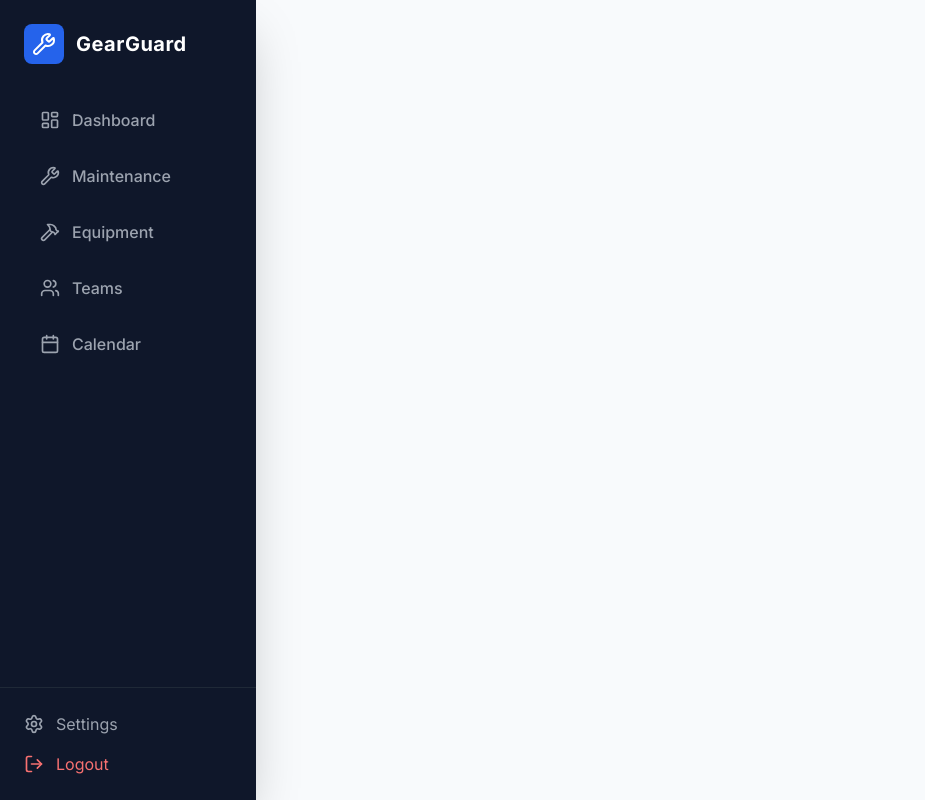
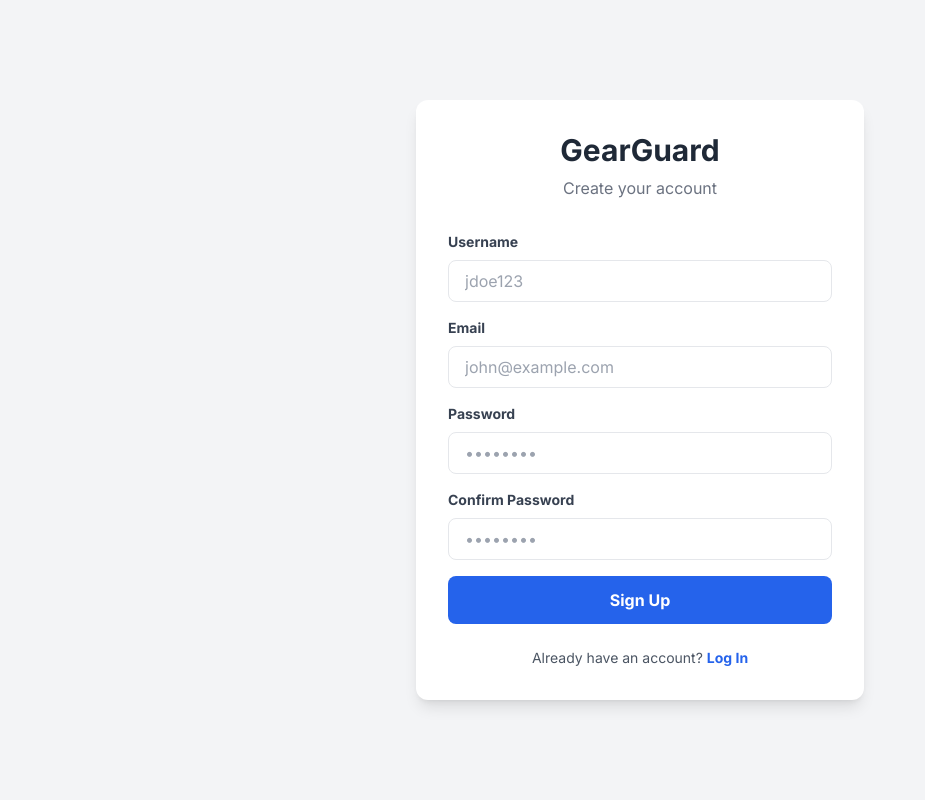
Before and after one commit to daivikp40/gearguard, a React (Vite) app in the folder client/: page /signup in a window 1280 px wide. Shown: the whole page, without its empty margins (0-925 px from the left). Built offline with nearby package versions, Linux system fonts and the light colour scheme.

Commit message:
Fix signup page

```diff
--- a/client/src/pages/Signup.jsx
+++ b/client/src/pages/Signup.jsx
@@ -1,106 +1,141 @@
 import React, { useState } from 'react';
-import { LayoutDashboard, Wrench, Hammer, Users, Calendar, LogOut, Settings, Menu, X } from 'lucide-react';
-import { useLocation, useNavigate } from 'react-router-dom';
+import { Link, useNavigate } from 'react-router-dom';
+import axios from 'axios';
+import { API_URL } from '../config'; // Make sure this path is correct for your project
 
-const Sidebar = () => {
-    const location = useLocation();
+const Signup = () => {
     const navigate = useNavigate();
-    const [isOpen, setIsOpen] = useState(false); // State to toggle menu on mobile
+    const [error, setError] = useState('');
+    const [loading, setLoading] = useState(false);
 
-    const menuItems = [
-        { name: "Dashboard", icon: LayoutDashboard, path: "/dashboard" },
-        { name: "Maintenance", icon: Wrench, path: "/maintenance" },
-        { name: "Equipment", icon: Hammer, path: "/equipment" },
-        { name: "Teams", icon: Users, path: "/teams" },
-        { name: "Calendar", icon: Calendar, path: "/calendar" },
-    ];
+    // Form State
+    const [formData, setFormData] = useState({
+        username: '',
+        email: '',
+        password: '',
+        confirmPassword: ''
+    });
 
-    const handleNavigate = (path) => {
-        navigate(path);
-        setIsOpen(false); // Close menu after clicking (for mobile)
+    const handleChange = (e) => {
+        setFormData({ ...formData, [e.target.name]: e.target.value });
     };
 
-    const handleLogout = () => {
-        localStorage.removeItem("user");
-        navigate("/login");
+    const handleSubmit = async (e) => {
+        e.preventDefault();
+        setError('');
+
+        // 1. Basic Validation
+        if (formData.password !== formData.confirmPassword) {
+            return setError("Passwords do not match");
+        }
+
+        try {
+            setLoading(true);
+            // 2. Send Data to Backend
+            // Make sure your backend has a route: POST /api/auth/register
+            await axios.post(`${API_URL}/auth/register`, {
+                username: formData.username,
+                email: formData.email,
+                password: formData.password
+            });
+
+            // 3. Success! Redirect to Login
+            alert("Account created! Please log in.");
+            navigate('/login');
+
+        } catch (err) {
+            console.error(err);
+            setError(err.response?.data?.message || "Error creating account. Try again.");
+        } finally {
+            setLoading(false);
+        }
     };
 
     return (
-        <>
-            {/* --- MOBILE MENU BUTTON (Visible only on small screens) --- */}
-            <button
-                onClick={() => setIsOpen(!isOpen)}
-                className="md:hidden fixed top-4 left-4 z-50 bg-blue-600 text-white p-2 rounded-lg shadow-lg hover:bg-blue-700 transition-colors"
-            >
-                {isOpen ? <X size={24} /> : <Menu size={24} />}
-            </button>
+        <div className="min-h-screen flex items-center justify-center bg-gray-100 p-4">
+            <div className="max-w-md w-full bg-white rounded-xl shadow-lg p-8">
+                {/* Header */}
+                <div className="text-center mb-8">
+                    <h1 className="text-3xl font-bold text-gray-800">GearGuard</h1>
+                    <p className="text-gray-500 mt-2">Create your account</p>
+                </div>
 
-            {/* --- OVERLAY (Background dimmer when menu is open) --- */}
-            {isOpen && (
-                <div
-                    className="md:hidden fixed inset-0 bg-black/50 z-40 backdrop-blur-sm"
-                    onClick={() => setIsOpen(false)}
-                />
-            )}
+                {/* Error Message */}
+                {error && (
+                    <div className="bg-red-50 text-red-600 p-3 rounded-lg mb-4 text-sm text-center">
+                        {error}
+                    </div>
+                )}
 
-            {/* --- SIDEBAR --- */}
-            <div className={`
-                h-screen w-64 bg-[#0f172a] text-white fixed left-0 top-0 flex flex-col justify-between z-50 shadow-2xl transition-transform duration-300
-                ${isOpen ? "translate-x-0" : "-translate-x-full"}
-                md:translate-x-0
-            `}>
-                {/* Logo Area */}
-                <div className="p-6">
-                    <div className="flex items-center gap-3 mb-8">
-                        <div className="bg-blue-600 p-2 rounded-lg">
-                            <Wrench size={24} />
-                        </div>
-                        <span className="text-xl font-bold tracking-wide">GearGuard</span>
+                {/* Form */}
+                <form onSubmit={handleSubmit} className="space-y-4">
+                    <div>
+                        <label className="block text-gray-700 text-sm font-bold mb-2">Username</label>
+                        <input
+                            type="text"
+                            name="username"
+                            required
+                            className="w-full px-4 py-2 border rounded-lg focus:outline-none focus:ring-2 focus:ring-blue-500"
+                            placeholder="jdoe123"
+                            onChange={handleChange}
+                        />
                     </div>
 
-                    {/* Navigation Menu */}
-                    <nav className="space-y-2">
-                        {menuItems.map((item) => {
-                            const Icon = item.icon;
-                            const isActive = location.pathname === item.path;
+                    <div>
+                        <label className="block text-gray-700 text-sm font-bold mb-2">Email</label>
+                        <input
+                            type="email"
+                            name="email"
+                            required
+                            className="w-full px-4 py-2 border rounded-lg focus:outline-none focus:ring-2 focus:ring-blue-500"
+                            placeholder="john@example.com"
+                            onChange={handleChange}
+                        />
+                    </div>
 
-                            return (
-                                <button
-                                    key={item.name}
-                                    onClick={() => handleNavigate(item.path)}
-                                    className={`w-full flex items-center gap-3 px-4 py-3 rounded-xl transition-all duration-200 ${isActive
-                                        ? "bg-blue-600 text-white shadow-lg shadow-blue-900/20"
-                                        : "text-gray-400 hover:bg-white/5 hover:text-white"
-                                        }`}
-                                >
-                                    <Icon size={20} />
-                                    <span className="font-medium">{item.name}</span>
-                                </button>
-                            );
-                        })}
-                    </nav>
-                </div>
+                    <div>
+                        <label className="block text-gray-700 text-sm font-bold mb-2">Password</label>
+                        <input
+                            type="password"
+                            name="password"
+                            required
+                            className="w-full px-4 py-2 border rounded-lg focus:outline-none focus:ring-2 focus:ring-blue-500"
+                            placeholder="••••••••"
+                            onChange={handleChange}
+                        />
+                    </div>
 
-                {/* Bottom Section */}
-                <div className="p-6 border-t border-gray-800">
+                    <div>
+                        <label className="block text-gray-700 text-sm font-bold mb-2">Confirm Password</label>
+                        <input
+                            type="password"
+                            name="confirmPassword"
+                            required
+                            className="w-full px-4 py-2 border rounded-lg focus:outline-none focus:ring-2 focus:ring-blue-500"
+                            placeholder="••••••••"
+                            onChange={handleChange}
+                        />
+                    </div>
+
                     <button
-                        onClick={() => handleNavigate('/settings')}
-                        className="flex items-center gap-3 text-gray-400 hover:text-white transition-colors mb-4 w-full"
+                        type="submit"
+                        disabled={loading}
+                        className="w-full bg-blue-600 text-white font-bold py-3 rounded-lg hover:bg-blue-700 transition-colors disabled:bg-blue-300"
                     >
-                        <Settings size={20} />
-                        <span>Settings</span>
+                        {loading ? "Creating Account..." : "Sign Up"}
                     </button>
-                    <button
-                        onClick={handleLogout}
-                        className="flex items-center gap-3 text-red-400 hover:text-red-300 transition-colors w-full"
-                    >
-                        <LogOut size={20} />
-                        <span>Logout</span>
-                    </button>
+                </form>
+
+                {/* Footer */}
+                <div className="mt-6 text-center text-sm text-gray-600">
+                    Already have an account?{' '}
+                    <Link to="/login" className="text-blue-600 font-bold hover:underline">
+                        Log In
+                    </Link>
                 </div>
             </div>
-        </>
+        </div>
     );
 };
 
-export default Sidebar;
+export default Signup;
```
